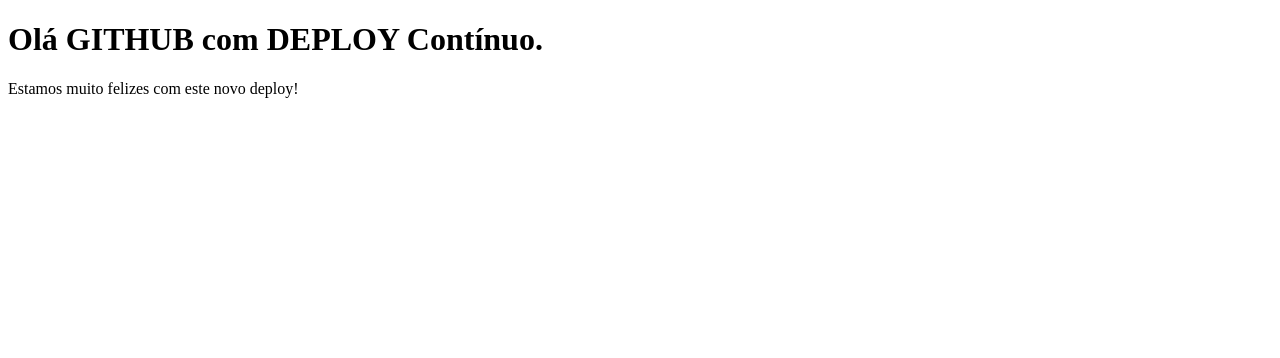
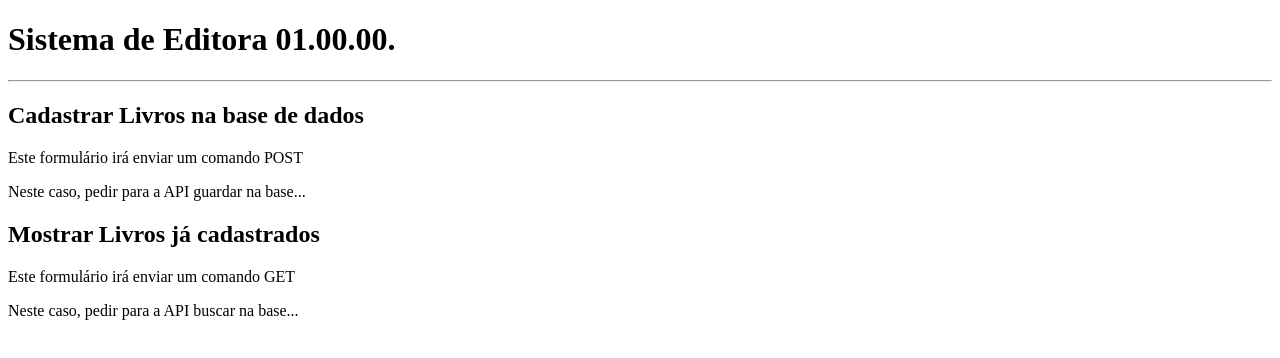
Before and after one commit to 1606187/exercicio-form-01, a plain HTML site: page index.html in a window 1280 px wide. Drawn offline with Linux system fonts and the light colour scheme.

Commit message:
Adiciona textos iniciais do exercício

```diff
--- a/index.html
+++ b/index.html
@@ -1,12 +1,37 @@
 <!DOCTYPE html>
 <html lang="en">
+
 <head>
     <meta charset="UTF-8">
     <meta name="viewport" content="width=device-width, initial-scale=1.0">
-    <title>Document</title>
+    <title>Exercício formulário</title>
 </head>
+
 <body>
-    <h1>Olá GITHUB com DEPLOY Contínuo.</h1>
-    <p>Estamos muito felizes com este novo deploy!</p>
+    <div>
+        <h1>Sistema de Editora 01.00.00.</h1>
+    </div>
+
+    <hr>
+
+    <div>
+        <h2>Cadastrar Livros na base de dados</h2>
+        <form action=""></form>
+
+        <p>Este formulário irá enviar um comando POST</p>
+        <p>Neste caso, pedir para a API guardar na base...</p>
+    </div>
+
+    <div>
+        <h2>Mostrar Livros já cadastrados</h2>
+        <form action=""></form>
+
+        <p>Este formulário irá enviar um comando GET</p>
+        <p>Neste caso, pedir para a API buscar na base...</p>
+    </div>
+
+
+
 </body>
+
 </html>
```
